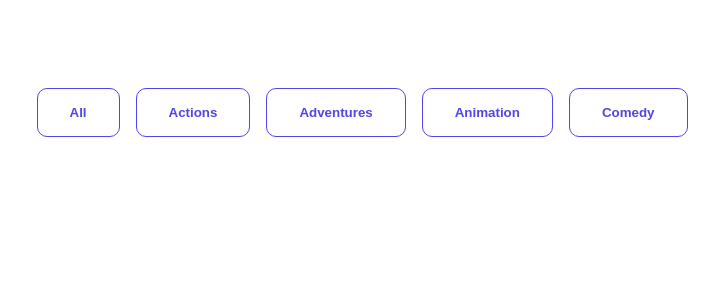
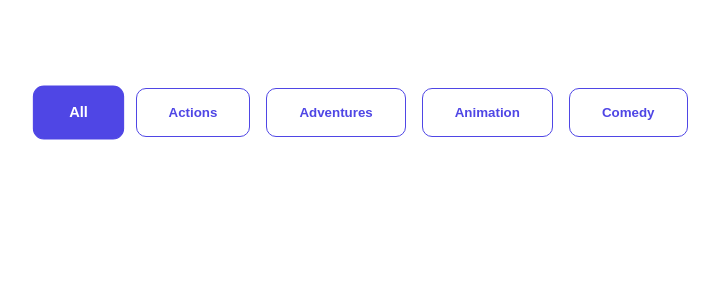
Before and after one commit to hamid19471/Fiter-Animation-React, a React (Vite) app: page / in a window 1280 px wide. Shown: the top 300 px of the page, without its empty margins (278-997 px from the left). Built offline with nearby package versions, Linux system fonts and the light colour scheme; no server answers.

Commit message:
Add code for filter afrer click and conditional syle for button

```diff
--- a/src/components/FilterButtons/FilterButtons.jsx
+++ b/src/components/FilterButtons/FilterButtons.jsx
@@ -1,14 +1,37 @@
-import React from "react";
+import React, { useContext, useState } from "react";
+import { moviesContext } from "../../App";
 import { filters } from "../FilterItems/FitlterItems";
 
 import "./FilterButtond.style.css";
 
 const FilterButtons = () => {
+    const [active, setActive] = useState(0);
+    const { state, setFilter } = useContext(moviesContext);
+
+    const handleActiveButton = (id) => {
+        setActive(id);
+        const filterMovies = state.filter((item) =>
+            item.genre_ids.includes(id),
+        );
+        if (id === 0) {
+            setFilter(state);
+        } else {
+            setFilter(filterMovies);
+        }
+    };
+
     return (
         <div className="container">
             <div className="filter-button">
                 {filters.map((item) => (
-                    <button key={item.id}> {item.name} </button>
+                    <button
+                        className={active === item.id ? "active" : ""}
+                        key={item.id}
+                        onClick={() => handleActiveButton(item.id)}
+                    >
+                        {" "}
+                        {item.name}{" "}
+                    </button>
                 ))}
             </div>
         </div>
```
